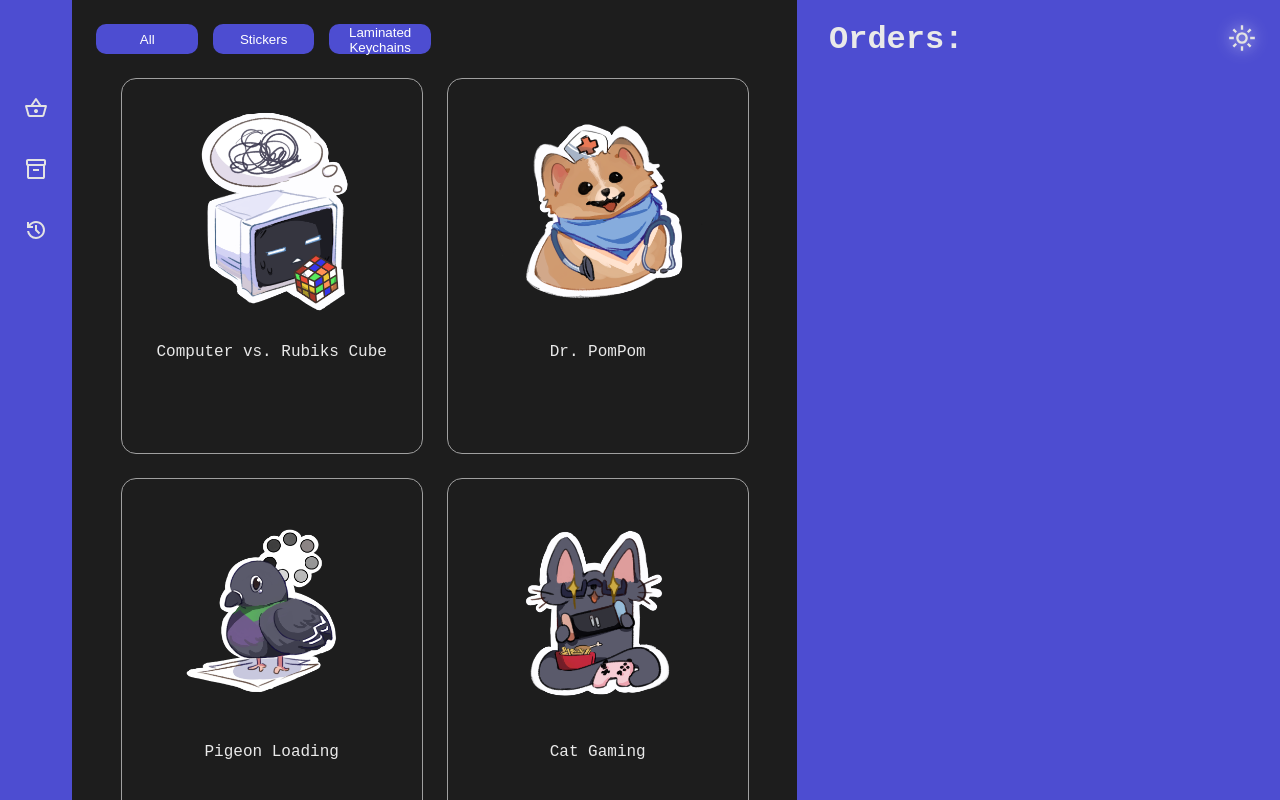
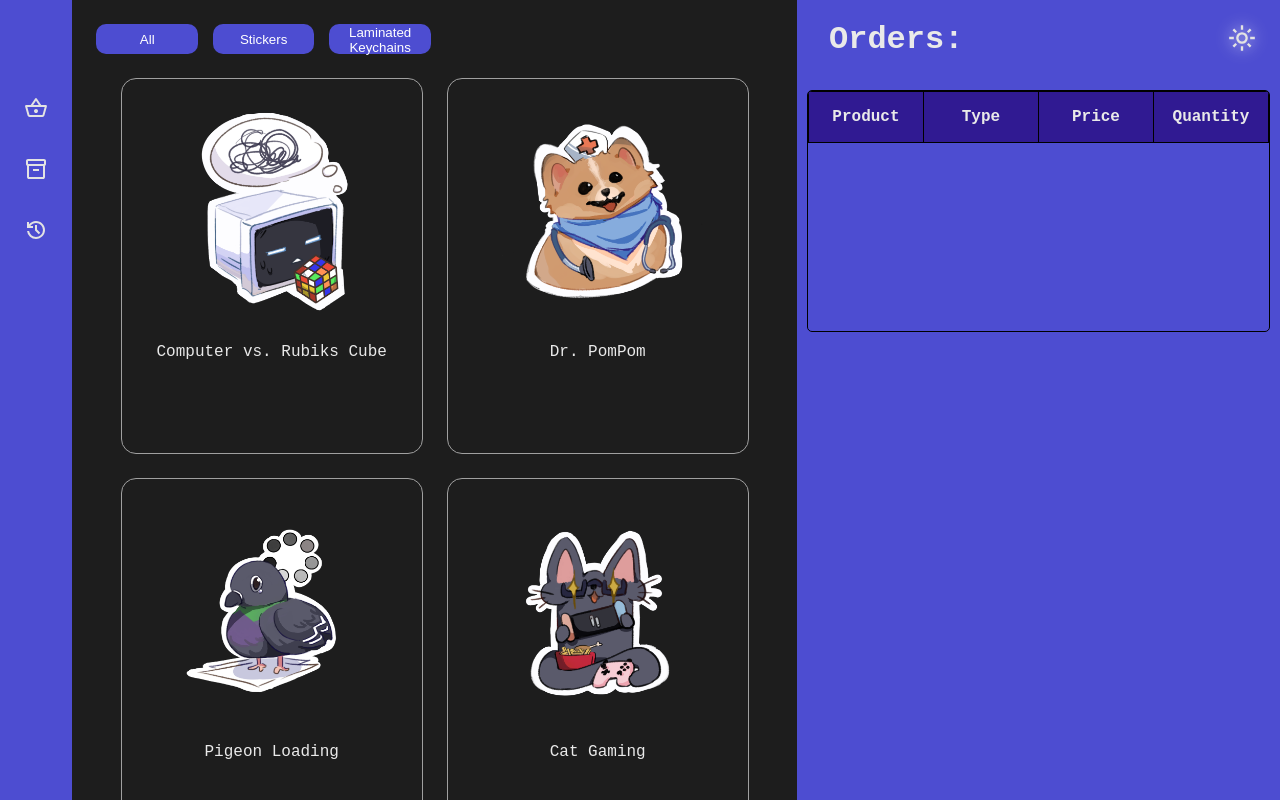
Before and after one commit to Noctou/pos-project, a React (Vite) app in the folder pos/: page / in a window 1280 px wide. Built offline with nearby package versions, Linux system fonts and the light colour scheme.

Commit message:
added ordered items table

```diff
--- a/pos/src/App.css
+++ b/pos/src/App.css
@@ -200,9 +200,41 @@ img {
 
 .orders-container {
     /* border: 1px rgb(255, 0, 0) solid; */
-
+    display:flex;
+    flex-direction: column;
     width: 40%;
     height: 100vh;
+    user-select: none;
 
     background-color: rgb(77, 77, 209);
 }
+
+.table-container{
+    /* background-color: black; */
+    border: 1px solid black;
+    border-radius: 5px;
+    height: 30%;
+    margin: 10px;
+    overflow-y: auto;
+}
+
+.orders-table{
+    width: 100%;
+    border-collapse: collapse;
+    table-layout: fixed;
+}
+
+.orders-table th{
+    background-color: rgb(48, 26, 146);
+    border: 1px solid black;
+    width: 100%;
+    height: 3rem;
+    position: sticky;
+    top: 0;
+}
+
+.ordered-items tr, td{
+    border: 1px solid black;
+    height: 30px;
+    background-color: white;
+}
--- a/pos/src/App.jsx
+++ b/pos/src/App.jsx
@@ -25,8 +25,9 @@ function App() {
             <div className="orders-header">
               <h1>Orders:</h1>
             </div>
-
-            <Orders />
+            <div className='table-container'>
+              <Orders />
+            </div>
           </div>
         </div>
       </div>
--- a/pos/src/components/Orders.jsx
+++ b/pos/src/components/Orders.jsx
@@ -1,7 +1,14 @@
 export default function Orders() {
     return(
-        <div className="orders-wrapper">
-
-        </div>
+        <table className="orders-table">
+            <thead>
+                <th>Product</th>
+                <th>Type</th>
+                <th>Price</th>
+                <th>Quantity</th>
+            </thead>
+            <tbody className="ordered-items">
+            </tbody>
+        </table>
     );
 }
```
